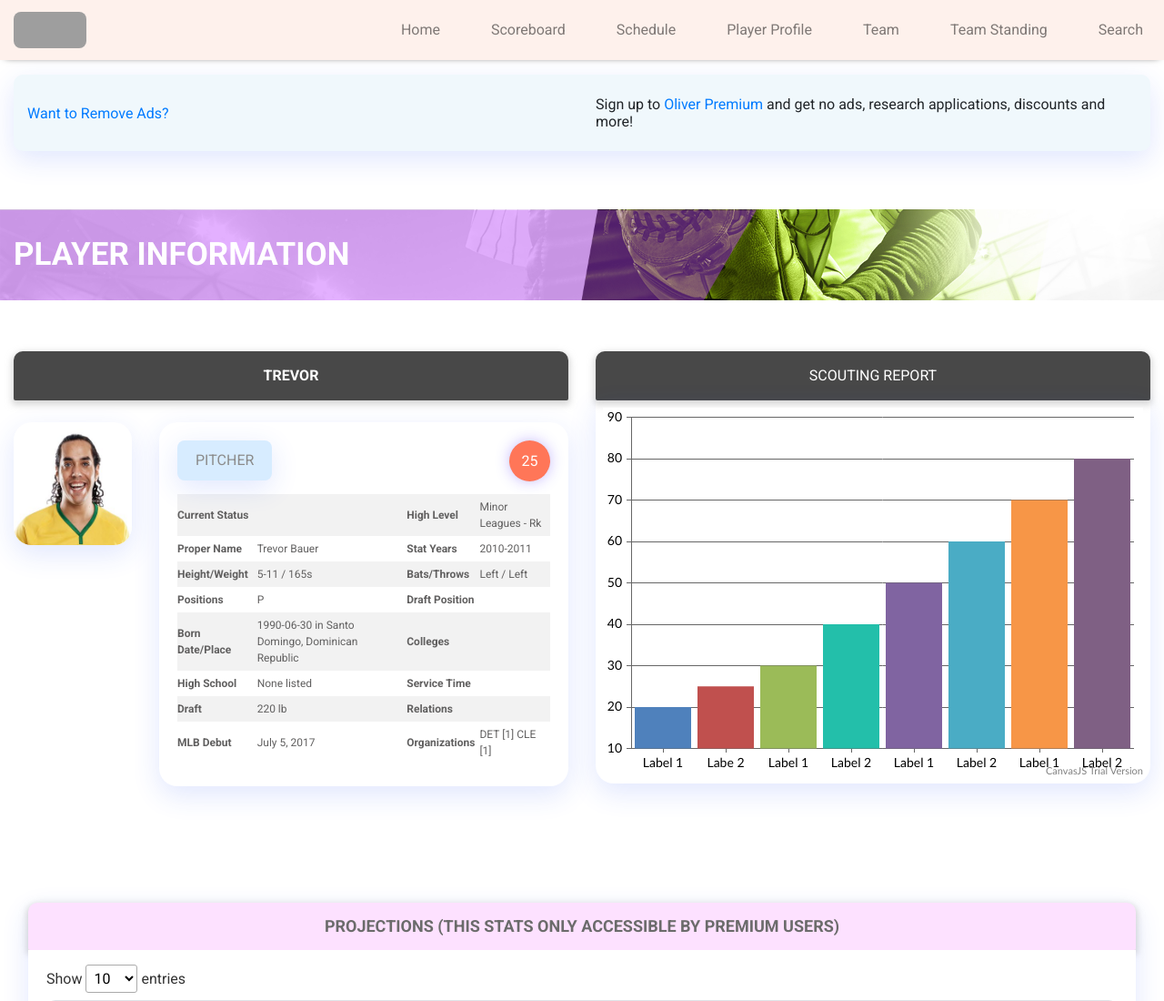
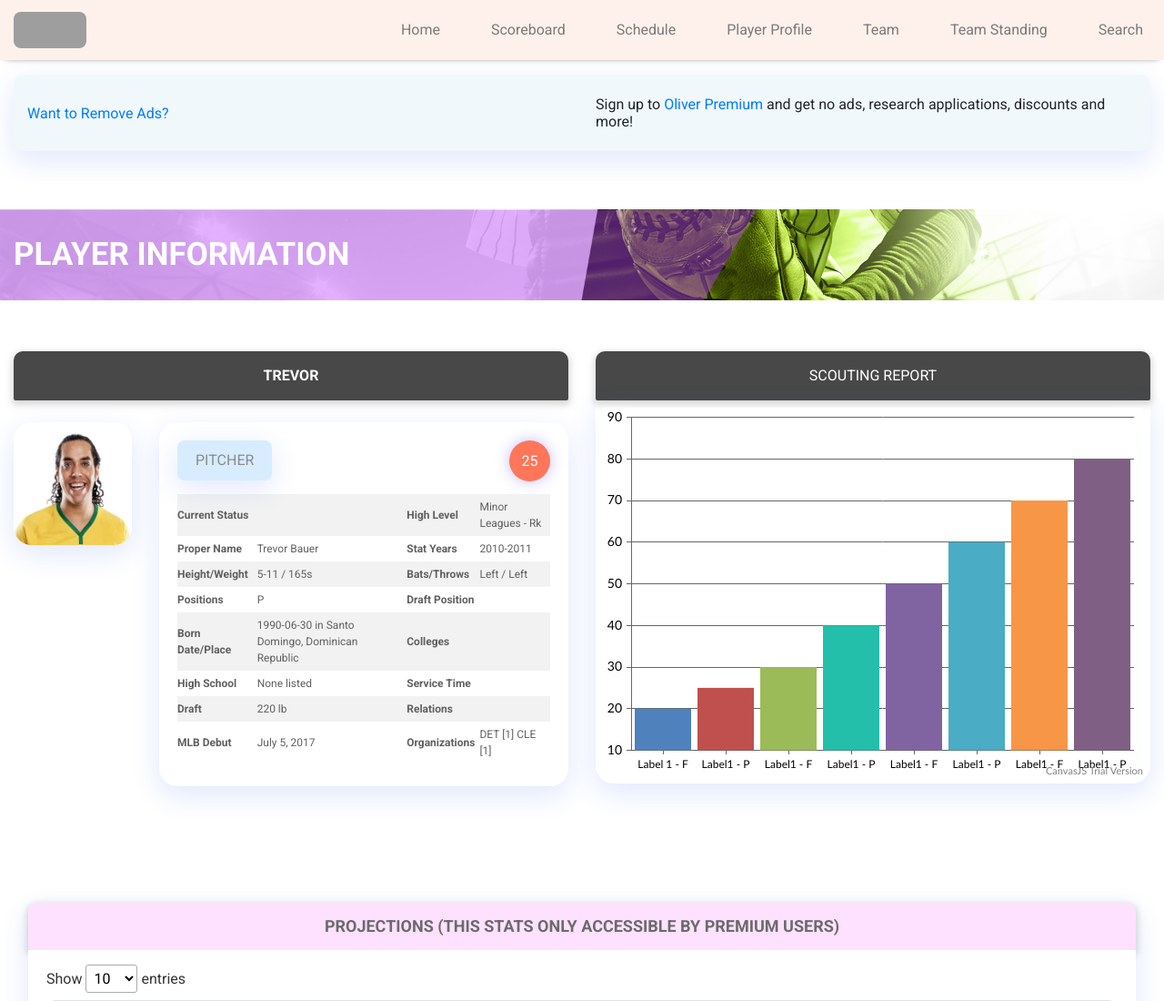
Before and after one commit to mdsowrov2020/baseball_redesign, a plain HTML site: page player.html in a window 1280 px wide. Shown: the top 1100 px of the page at 91% size. Drawn offline with nearby package versions, Linux system fonts and the light colour scheme; grey boxes are pictures that could not be loaded; a web font is replaced by a local one.

Commit message:
barchart retouched

```diff
--- a/player.html
+++ b/player.html
@@ -1485,14 +1485,14 @@
             // Change type to "doughnut", "line", "splineArea", etc.
             type: "column",
             dataPoints: [
-                { label: "Label 1",  y: 20  },
-                { label: "Labe 2",  y: 25  },
-                { label: "Label 1", y: 30  },
-                { label: " Label 2", y: 40  },
-                { label: "Label 1",  y: 50  },
-                { label: "Label 2 ",  y: 60 },
-                { label: "Label 1 ",  y: 70},
-                { label: "Label 2 ",  y: 80},
+                { label: "Label 1 - F",  y: 20  },
+                { label: "Label1 - P",  y: 25  },
+                { label: "Label1 - F", y: 30  },
+                { label: " Label1 - P", y: 40  },
+                { label: "Label1 - F",  y: 50  },
+                { label: "Label1 - P ",  y: 60 },
+                { label: "Label1 - F ",  y: 70},
+                { label: "Label1 - P ",  y: 80},
             ]
         }
         ]
```
